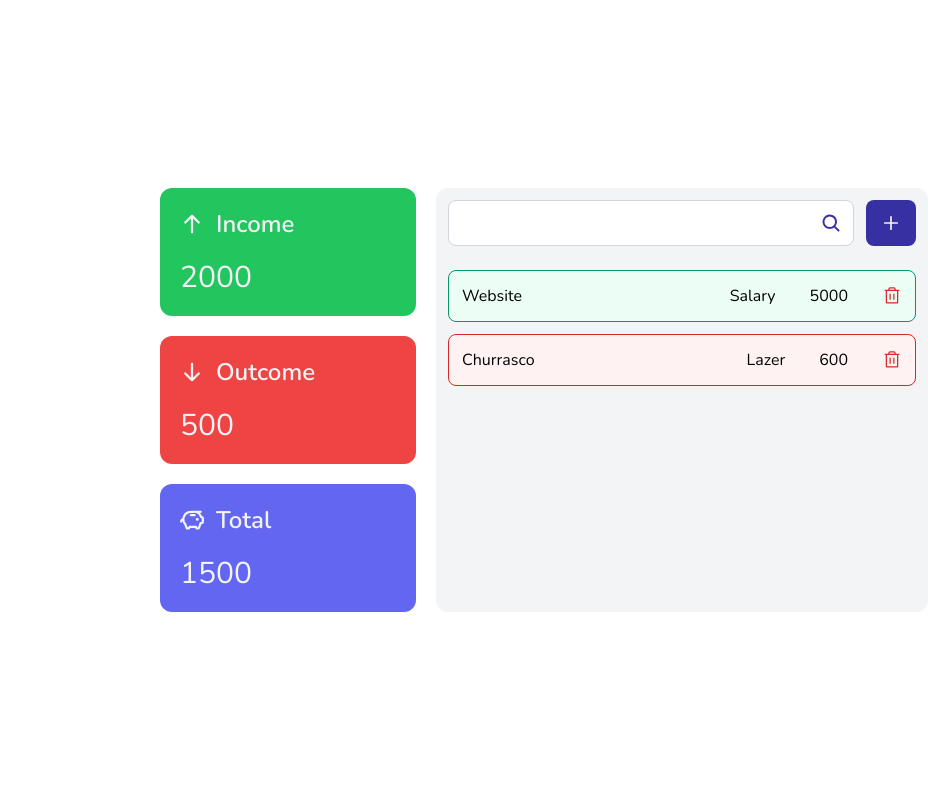
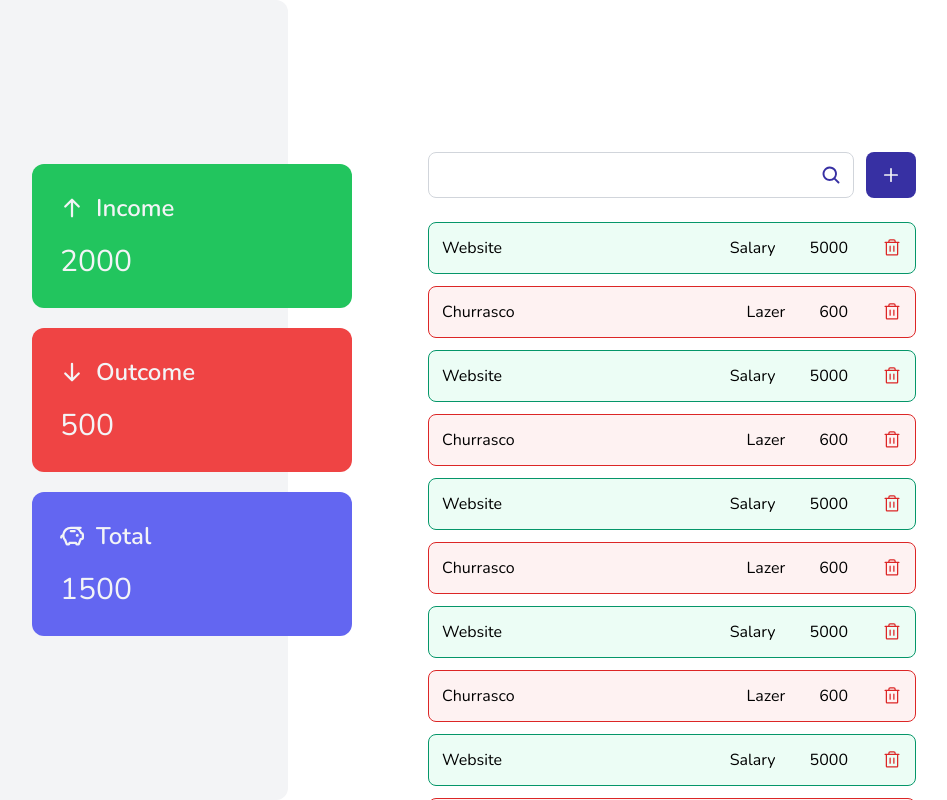
Before and after one commit to larissaOliveiraz/finance-next, a Next.js app: page / in a window 1280 px wide. Shown: the whole page, without its empty margins (96-1043 px from the left). Built offline with nearby package versions, Linux system fonts and the light colour scheme.

Commit message:
fix: add scroll on transitions table, change style

```diff
--- a/app/page.tsx
+++ b/app/page.tsx
@@ -6,15 +6,15 @@ import { Trash } from "@phosphor-icons/react";
 
 export default function Home() {
    return (
-      <div>
-         <main className="absolute flex w-3/5 gap-5 -translate-x-1/2 -translate-y-1/2 top-1/2 left-1/2">
-            <section className="w-64">
+      <div className="flex h-screen m-auto overflow-x-hidden w">
+         <main className="flex w-3/5 gap-5 m-auto ">
+            <section className="fixed top-0 bottom-0 left-0 flex items-center bg-gray-100 rounded-xl w-96">
                <Dashboard />
             </section>
-            <section className="flex-1 bg-gray-100 rounded-xl">
+            <section className="flex-1 pt-3 mt-32 ml-64 rounded-xl">
                <Header />
                <table className="w-full">
-                  <tbody className="w-full">
+                  <tbody className="w-full overflow-y-auto">
                      {transactions.map((item) => (
                         <tr
                            className={`flex gap-8 p-3 m-3 border rounded-lg   ${
--- a/components/Dashboard.tsx
+++ b/components/Dashboard.tsx
@@ -3,9 +3,9 @@ import { ArrowDown, ArrowUp, PiggyBank } from "@phosphor-icons/react";
 
 export const Dashboard = () => {
    return (
-      <section className="space-y-5">
+      <section className="fixed w-1/4 space-y-5 -translate-y-1/2 left-32 top-1/2">
          {/* INCOME CARD */}
-         <div className="w-full p-5 space-y-5 text-gray-100 bg-green-500 rounded-xl">
+         <div className="w-full space-y-5 text-gray-100 bg-green-500 p-7 rounded-xl">
             <div className="flex items-center gap-3">
                <ArrowUp size={24} weight="bold" />
                <h2 className="text-2xl font-semibold">Income</h2>
@@ -14,7 +14,7 @@ export const Dashboard = () => {
          </div>
 
          {/* OUTCOME CARD */}
-         <div className="min-w-full p-5 space-y-5 text-gray-100 bg-red-500 rounded-xl">
+         <div className="min-w-full space-y-5 text-gray-100 bg-red-500 p-7 rounded-xl">
             <div className="flex items-center gap-3">
                <ArrowDown size={24} weight="bold" />
                <h2 className="text-2xl font-semibold">Outcome</h2>
@@ -23,7 +23,7 @@ export const Dashboard = () => {
          </div>
 
          {/* TOTAL CARD */}
-         <div className="min-w-full p-5 space-y-5 text-gray-100 bg-indigo-500 rounded-xl">
+         <div className="min-w-full space-y-5 text-gray-100 bg-indigo-500 p-7 rounded-xl">
             <div className="flex items-center gap-3">
                <PiggyBank size={24} weight="bold" />
                <h2 className="text-2xl font-semibold">Total</h2>
--- a/database/Transactions.ts
+++ b/database/Transactions.ts
@@ -13,4 +13,76 @@ export const transactions: Transaction[] = [
       description: "Lazer",
       total: 600,
    },
+   {
+      title: "Website",
+      type: "income",
+      description: "Salary",
+      total: 5000,
+   },
+   {
+      title: "Churrasco",
+      type: "outcome",
+      description: "Lazer",
+      total: 600,
+   },
+   {
+      title: "Website",
+      type: "income",
+      description: "Salary",
+      total: 5000,
+   },
+   {
+      title: "Churrasco",
+      type: "outcome",
+      description: "Lazer",
+      total: 600,
+   },
+   {
+      title: "Website",
+      type: "income",
+      description: "Salary",
+      total: 5000,
+   },
+   {
+      title: "Churrasco",
+      type: "outcome",
+      description: "Lazer",
+      total: 600,
+   },
+   {
+      title: "Website",
+      type: "income",
+      description: "Salary",
+      total: 5000,
+   },
+   {
+      title: "Churrasco",
+      type: "outcome",
+      description: "Lazer",
+      total: 600,
+   },
+   {
+      title: "Website",
+      type: "income",
+      description: "Salary",
+      total: 5000,
+   },
+   {
+      title: "Churrasco",
+      type: "outcome",
+      description: "Lazer",
+      total: 600,
+   },
+   {
+      title: "Website",
+      type: "income",
+      description: "Salary",
+      total: 5000,
+   },
+   {
+      title: "Churrasco",
+      type: "outcome",
+      description: "Lazer",
+      total: 600,
+   },
 ];
```
